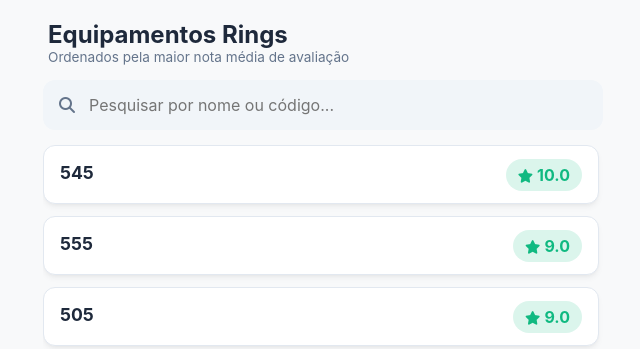
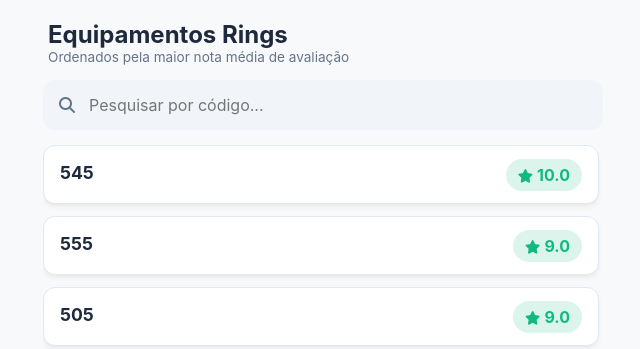
Before and after one commit to GabNunes985/RGIS_rings, a Flask app: page /rings in a window 1280 px wide. Shown: the part 60-409 px from the top of the page, without its empty margins (317-957 px from the left). Run offline with Flask 3, Linux system fonts and the light colour scheme; a user stored in the database is signed in; data comes from the database, SQL or seed files in the repository; data that the repository does not hold is empty.

Commit message:
Add files via upload

```diff
--- a/app.py
+++ b/app.py
@@ -316,6 +316,7 @@ def detalhes_ring(id_do_ring):
 # ROTA 1: EXIBIR O HISTÓRICO DO USUÁRIO LOGADO
 # -------------------------------------------------------------
 @app.route('/meu-historico')
+@login_required
 def meu_historico():
     users_id = session.get('user_id') # Pega o ID de quem está logado
 
@@ -347,6 +348,7 @@ def meu_historico():
 # ROTA 2: DELETAR UMA AVALIAÇÃO
 # -------------------------------------------------------------
 @app.route('/avaliacao/deletar/<int:id_avaliacao>')
+@login_required
 def deletar_avaliacao(id_avaliacao):
     users_id = session.get('user_id')
 
--- a/templates/rings.html
+++ b/templates/rings.html
@@ -10,7 +10,7 @@
 
     <div class="search-box">
         <i class="fa-solid fa-magnifying-glass search-icon"></i>
-        <input type="text" id="inputPesquisa" onkeyup="filtrarRings()" placeholder="Pesquisar por nome ou código...">
+        <input type="text" id="inputPesquisa" onkeyup="filtrarRings()" placeholder="Pesquisar por código...">
     </div>
 
     <div class="scroll-lista" id="listaRings">
```
